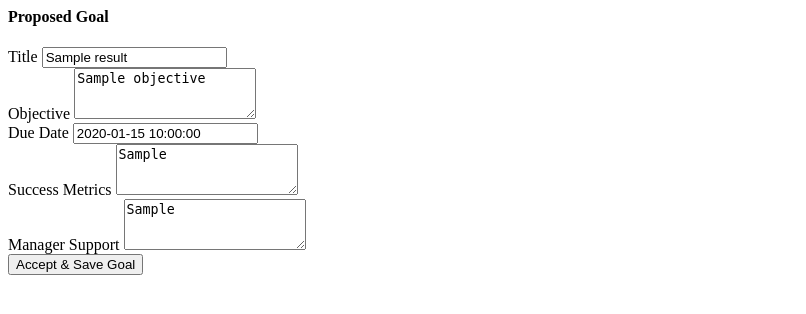
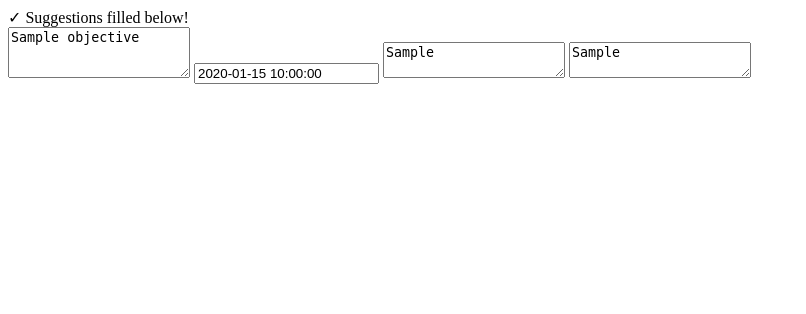
Before and after one commit to Peterschuellermann/LeaderAI, a Python web app: template backend/app/templates/goals/suggestion_result.html in a window 1280 px wide. Shown: the top 314 px of the page, without its empty margins (0-806 px from the left). Run offline with Jinja, Linux system fonts and the light colour scheme; the template is opened without the code that fills it: most values are stand-ins (such as "Sample title", 1, 10 or a date in 2020).

Commit message:
feat(goals): Integrate AI suggestion button into goal form with form-filling logic
- Move AI suggestion button inside the 'Set New Goal' form.
- Use the form's Title field as context for AI generation.
- Refactor AI response to use HTMX OOB swaps to pre-fill the form fields instead of showing a separate card.
- Update P3/P4 AI logic to include rationale in the objective.
- Remove the separate 'AI Goal Assistant' sidebar card.
- Update tests to verify form-filling behavior and new AI logic.

```diff
--- a/backend/app/routers/goals.py
+++ b/backend/app/routers/goals.py
@@ -87,6 +87,7 @@ async def generate_suggestions(
     request: Request,
     background_tasks: BackgroundTasks,
     employee_id: int = Form(...),
+    title: Optional[str] = Form(None),
     project_id: Optional[int] = Form(None),
     db: AsyncSession = Depends(get_db),
     user: str = Depends(get_current_user)
@@ -106,6 +107,10 @@ async def generate_suggestions(
         project = proj_result.scalar_one_or_none()
         if project:
             proj_context = f"Project: {project.name}, Description: {project.description}"
+
+    # If title is provided, add it to the context or pass it explicitly
+    if title:
+        proj_context += f". Proposed Title: {title}"
 
     task_id = str(uuid.uuid4())
     tasks[task_id] = {"status": "pending", "employee_id": employee_id}
--- a/backend/app/templates/goals/suggestion_result.html
+++ b/backend/app/templates/goals/suggestion_result.html
@@ -1,46 +1,21 @@
-<div class="bg-white p-4 rounded border border-indigo-100 shadow-sm">
-    <h4 class="font-bold text-indigo-900 mb-4">Proposed Goal</h4>
-
+<!-- Clear the polling container -->
+<div id="ai-poll-container">
     {% if result is string %}
-        <div class="text-red-600 p-2 bg-red-50 rounded">{{ result }}</div>
+        <span class="text-red-500 text-xs">{{ result }}</span>
     {% elif result.error %}
-        <div class="text-red-600 p-2 bg-red-50 rounded">{{ result.error }}</div>
+        <span class="text-red-500 text-xs">{{ result.error }}</span>
     {% else %}
-    <form action="/goals" method="post">
-        <input type="hidden" name="employee_id" value="{{ employee_id }}">
-
-        <div class="space-y-4">
-            <div>
-                <label class="block text-xs font-medium text-gray-500 uppercase tracking-wider mb-1">Title</label>
-                <input type="text" name="title" value="{{ result.title }}" class="block w-full rounded-md border-gray-300 shadow-sm focus:border-indigo-500 focus:ring-indigo-500 sm:text-sm">
-            </div>
-
-            <div>
-                <label class="block text-xs font-medium text-gray-500 uppercase tracking-wider mb-1">Objective</label>
-                <textarea name="description" rows="3" class="block w-full rounded-md border-gray-300 shadow-sm focus:border-indigo-500 focus:ring-indigo-500 sm:text-sm">{{ result.objective }}</textarea>
-            </div>
-
-            <div>
-                <label class="block text-xs font-medium text-gray-500 uppercase tracking-wider mb-1">Due Date</label>
-                <input type="text" name="due_date" value="{{ result.due_date }}" class="block w-full rounded-md border-gray-300 shadow-sm focus:border-indigo-500 focus:ring-indigo-500 sm:text-sm">
-            </div>
-
-            <div>
-                <label class="block text-xs font-medium text-gray-500 uppercase tracking-wider mb-1">Success Metrics</label>
-                <textarea name="success_metrics" rows="3" class="block w-full rounded-md border-gray-300 shadow-sm focus:border-indigo-500 focus:ring-indigo-500 sm:text-sm">{{ result.success_metrics }}</textarea>
-            </div>
-
-            <div>
-                <label class="block text-xs font-medium text-gray-500 uppercase tracking-wider mb-1">Manager Support</label>
-                <textarea name="manager_support" rows="3" class="block w-full rounded-md border-gray-300 shadow-sm focus:border-indigo-500 focus:ring-indigo-500 sm:text-sm">{{ result.manager_support }}</textarea>
-            </div>
-
-            <div class="pt-2">
-                <button type="submit" class="w-full flex justify-center py-2 px-4 border border-transparent rounded-md shadow-sm text-sm font-medium text-white bg-green-600 hover:bg-green-700 focus:outline-none focus:ring-2 focus:ring-offset-2 focus:ring-green-500">
-                    Accept & Save Goal
-                </button>
-            </div>
-        </div>
-    </form>
+        <span class="text-green-600 text-xs">✓ Suggestions filled below!</span>
     {% endif %}
 </div>
+
+{% if not (result is string or result.error) %}
+<!-- OOB Swaps to fill the form fields -->
+<textarea id="id_description" name="description" rows="3" required class="mt-1 focus:ring-indigo-500 focus:border-indigo-500 block w-full shadow-sm sm:text-sm border-gray-300 rounded-md p-2" hx-swap-oob="true">{{ result.objective }}</textarea>
+
+<input type="text" id="id_due_date" name="due_date" value="{{ result.due_date }}" placeholder="e.g. Q4 2025" class="mt-1 focus:ring-indigo-500 focus:border-indigo-500 block w-full shadow-sm sm:text-sm border-gray-300 rounded-md p-2" hx-swap-oob="true">
+
+<textarea id="id_success_metrics" name="success_metrics" rows="2" class="mt-1 focus:ring-indigo-500 focus:border-indigo-500 block w-full shadow-sm sm:text-sm border-gray-300 rounded-md p-2" hx-swap-oob="true">{{ result.success_metrics }}</textarea>
+
+<textarea id="id_manager_support" name="manager_support" rows="2" class="mt-1 focus:ring-indigo-500 focus:border-indigo-500 block w-full shadow-sm sm:text-sm border-gray-300 rounded-md p-2" hx-swap-oob="true">{{ result.manager_support }}</textarea>
+{% endif %}
```
Also changed, not shown: backend/app/services/llm.py (+7 -4 lines), backend/app/templates/goals/list.html (+48 -67 lines), backend/tests/test_ai.py (+11 -9 lines).
